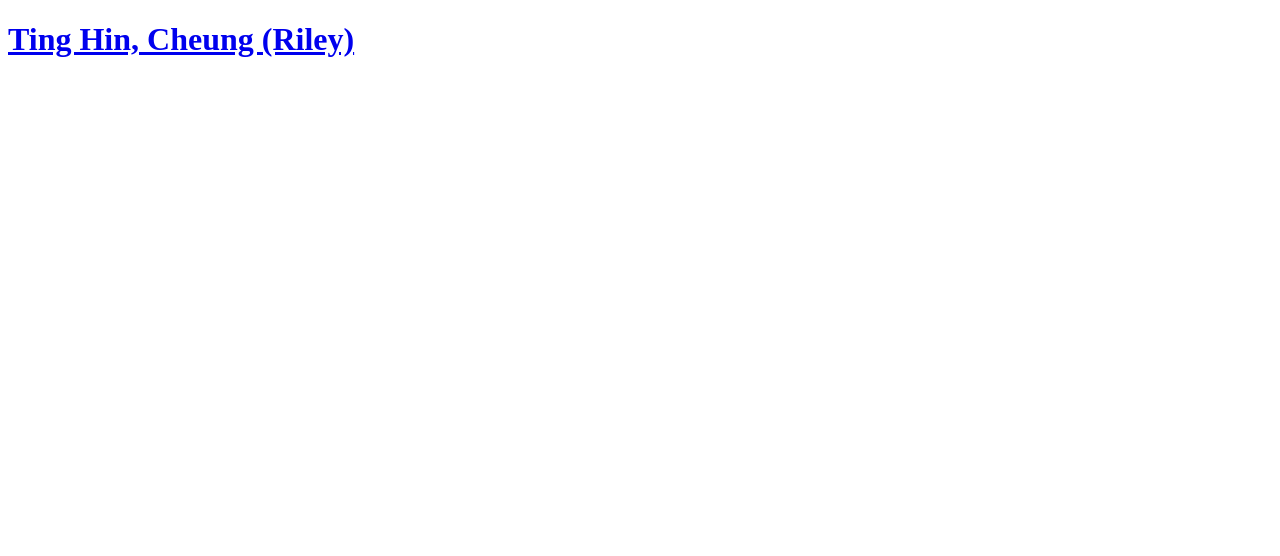
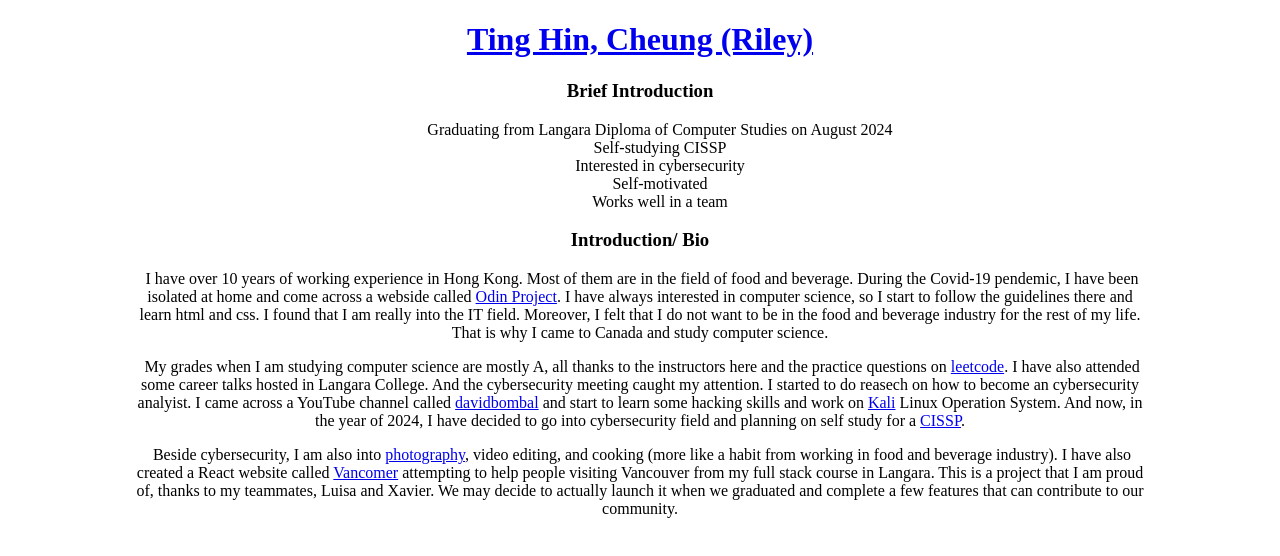
Before and after one commit to RileyC9/resumepage, a plain HTML site: page index.html in a window 1280 px wide. Drawn offline with Linux system fonts and the light colour scheme.

Commit message:
updated index.html, created bio. Created style.css in styles folder.

```diff
--- a/index.html
+++ b/index.html
@@ -10,7 +10,7 @@
   <div id="wrapper">
     <div id="headWrapper">
       <header>
-        <h1><a href="index.html">Ting Hin, Cheung (Riley)</a></h1>
+        <h1><a href="#bio">Ting Hin, Cheung (Riley)</a></h1>
       </header>
       <nav>
 
@@ -18,7 +18,20 @@
     </div>
     <!-- Main -->
     <main>
-
+      <div id="bio">
+        <h3>Brief Introduction</h3>
+        <ul>
+          <li>Graduating from Langara Diploma of Computer Studies on August 2024</li>
+          <li>Self-studying CISSP</li>
+          <li>Interested in cybersecurity</li>
+          <li>Self-motivated</li>
+          <li>Works well in a team</li>
+        </ul>
+        <h3>Introduction/ Bio</h3>
+        <p>&nbsp;I have over 10 years of working experience in Hong Kong. Most of them are in the field of food and beverage. During the Covid-19 pendemic, I have been isolated at home and come across a webside called <a href="#">Odin Project</a>. I have always interested in computer science, so I start to follow the guidelines there and learn html and css. I found that I am really into the IT field. Moreover, I felt that I do not want to be in the food and beverage industry for the rest of my life. That is why I came to Canada and study computer science.</p>
+        <p>&nbsp;My grades when I am studying computer science are mostly A, all thanks to the instructors here and the practice questions on <a href="#">leetcode</a>. I have also attended some career talks hosted in Langara College. And the cybersecurity meeting caught my attention. I started to do reasech on how to become an cybersecurity analyist. I came across a YouTube channel called <a href="#">davidbombal</a> and start to learn some hacking skills and work on <a href="#">Kali</a> Linux Operation System. And now, in the year of 2024, I have decided to go into cybersecurity field and planning on self study for a <a href="#">CISSP</a>.</p>
+        <p>&nbsp;Beside cybersecurity, I am also into <a href="#">photography</a>, video editing, and cooking (more like a habit from working in food and beverage industry). I have also created a React website called <a href="#">Vancomer</a> attempting to help people visiting Vancouver from my full stack course in Langara. This is a project that I am proud of, thanks to my teammates, Luisa and Xavier. We may decide to actually launch it when we graduated and complete a few features that can contribute to our community.</p>
+      </div>
     </main>
     <footer>
 
--- a/styles/style.css
+++ b/styles/style.css
@@ -0,0 +1,10 @@
+#wrapper {
+  position: relative;
+  text-align: center;
+  width: 80%;
+  margin: auto;
+}
+
+li {
+  list-style-type: none;
+}
```
